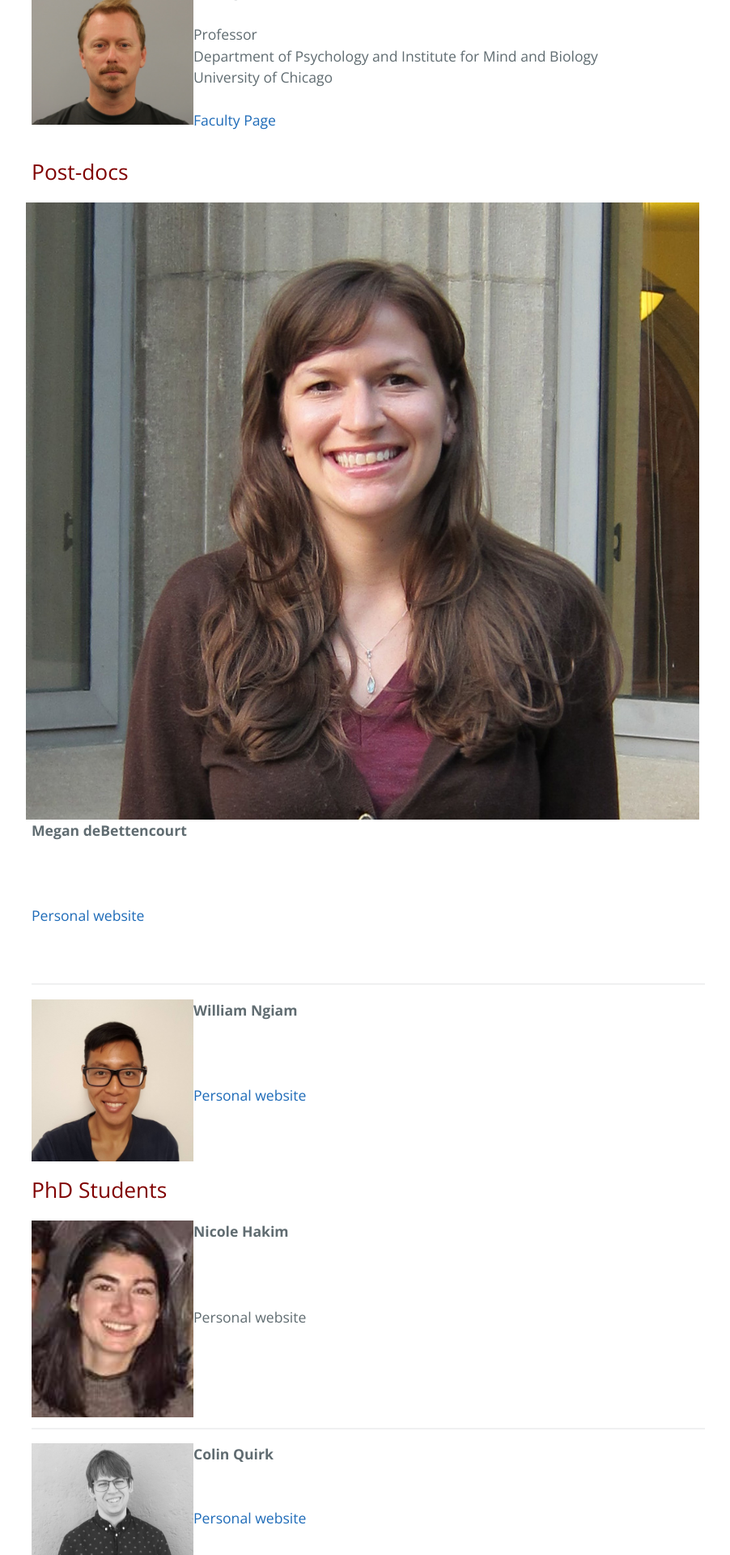
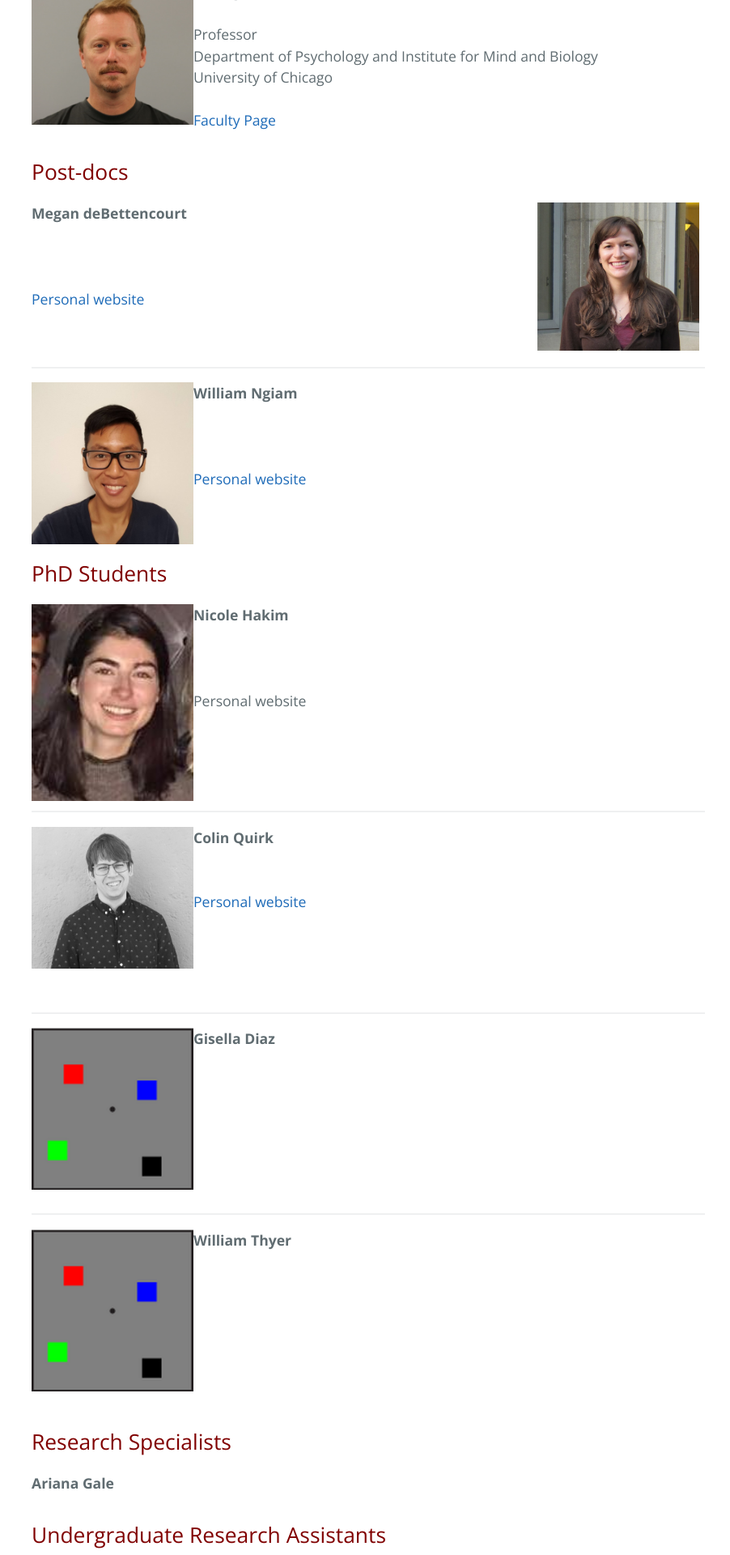
Before and after one commit to AwhVogelLab/awhvogellab.github.io, a Jekyll site: the page built from people.md, in a window 1280 px wide. Shown: the part 699-2619 px from the top of the page at 81% size, without its empty margins (185-1087 px from the left). Built offline with Jekyll 4.4.1, drawn with Linux system fonts in a browser that asks for light colours; our own code applies the rules of GitHub Pages for plain Markdown files.

Commit message:
image size

```diff
--- a/assets/css/style.scss
+++ b/assets/css/style.scss
@@ -57,7 +57,7 @@
 
 .image-left {
   display: block;
-  width: 200;
+  width: 200px;
   margin-left: 7px;
   margin-right: 7px;
   float: right;
```
